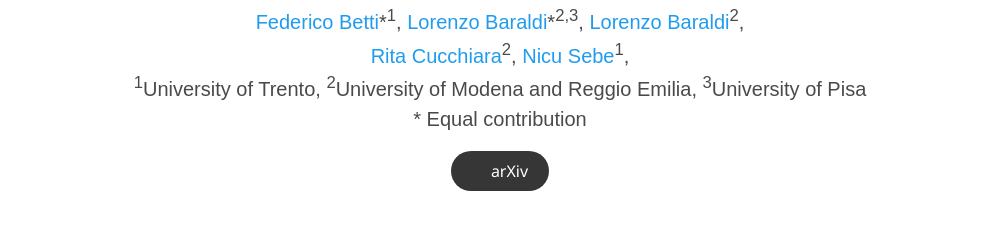
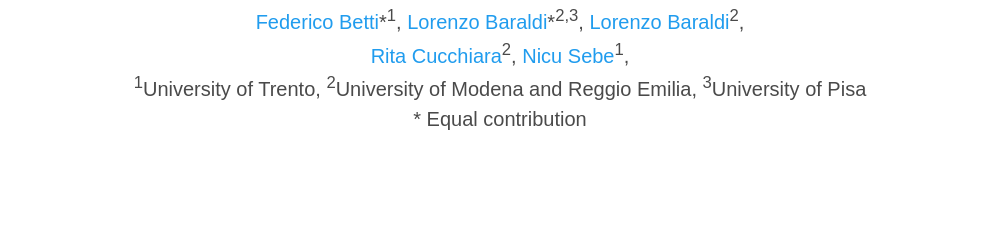
Before and after one commit to aimagelab/HEaD, a plain HTML site: page docs/index.html in a window 1280 px wide. Shown: the part 177-416 px from the top of the page, without its empty margins (140-1139 px from the left). Drawn offline with nearby package versions, Linux system fonts and the light colour scheme; some icons are missing; a web font is replaced by a local one.

Commit message:
fixed index.html

```diff
--- a/docs/index.html
+++ b/docs/index.html
@@ -63,14 +63,14 @@
                     </div>
 
                     <div class="column has-text-centered">
-            <span class="link-block">
-              <a href="https://arxiv.org/pdf/2407.20337" class="external-link button is-normal is-rounded is-dark">
-                <span class="icon">
-                  <i class="ai ai-arxiv"></i>
-                </span>
-                <span>arXiv</span>
-              </a>
-            </span>
+<!--            <span class="link-block">-->
+                        <!--              <a href="https://arxiv.org/pdf/2407.20337" class="external-link button is-normal is-rounded is-dark">-->
+                        <!--                <span class="icon">-->
+                        <!--                  <i class="ai ai-arxiv"></i>-->
+                        <!--                </span>-->
+                        <!--                <span>arXiv</span>-->
+                        <!--              </a>-->
+                        <!--            </span>-->
 
 
                         <!--                        <span class="link-block">-->
```
